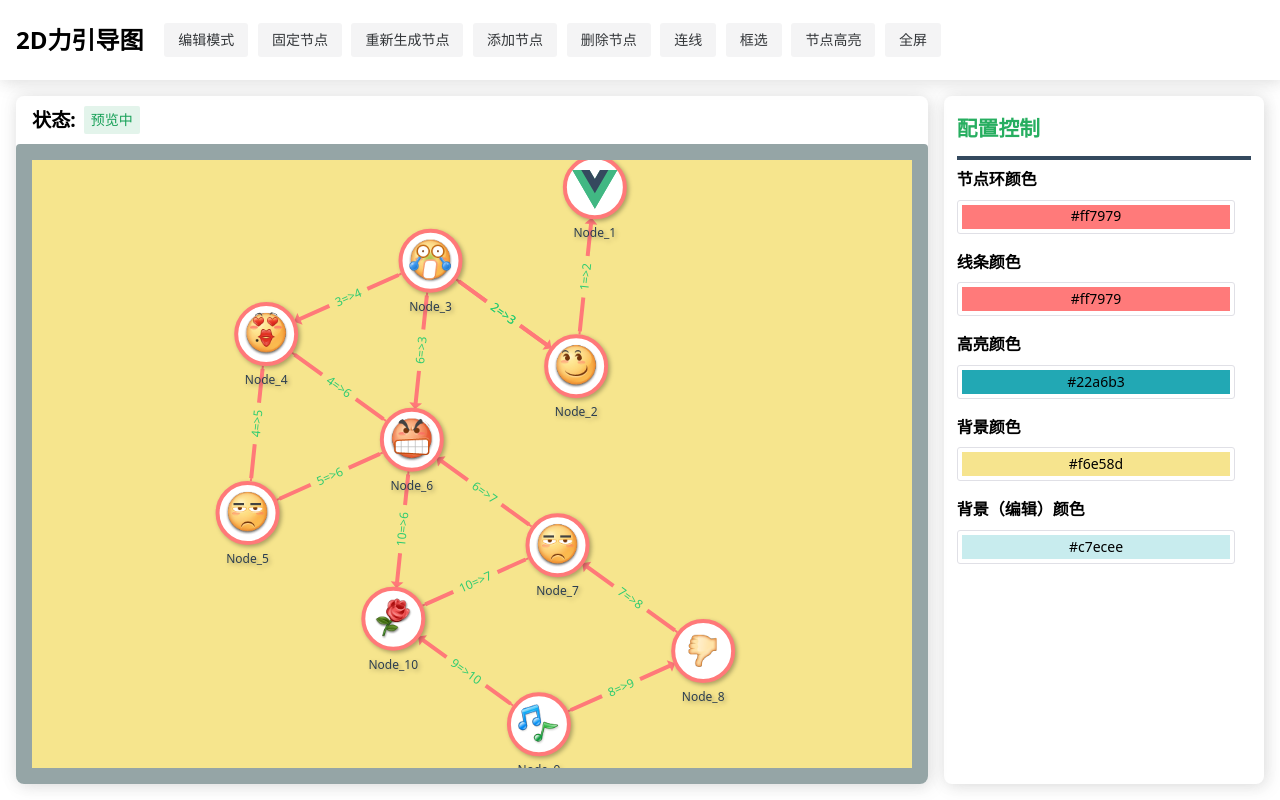
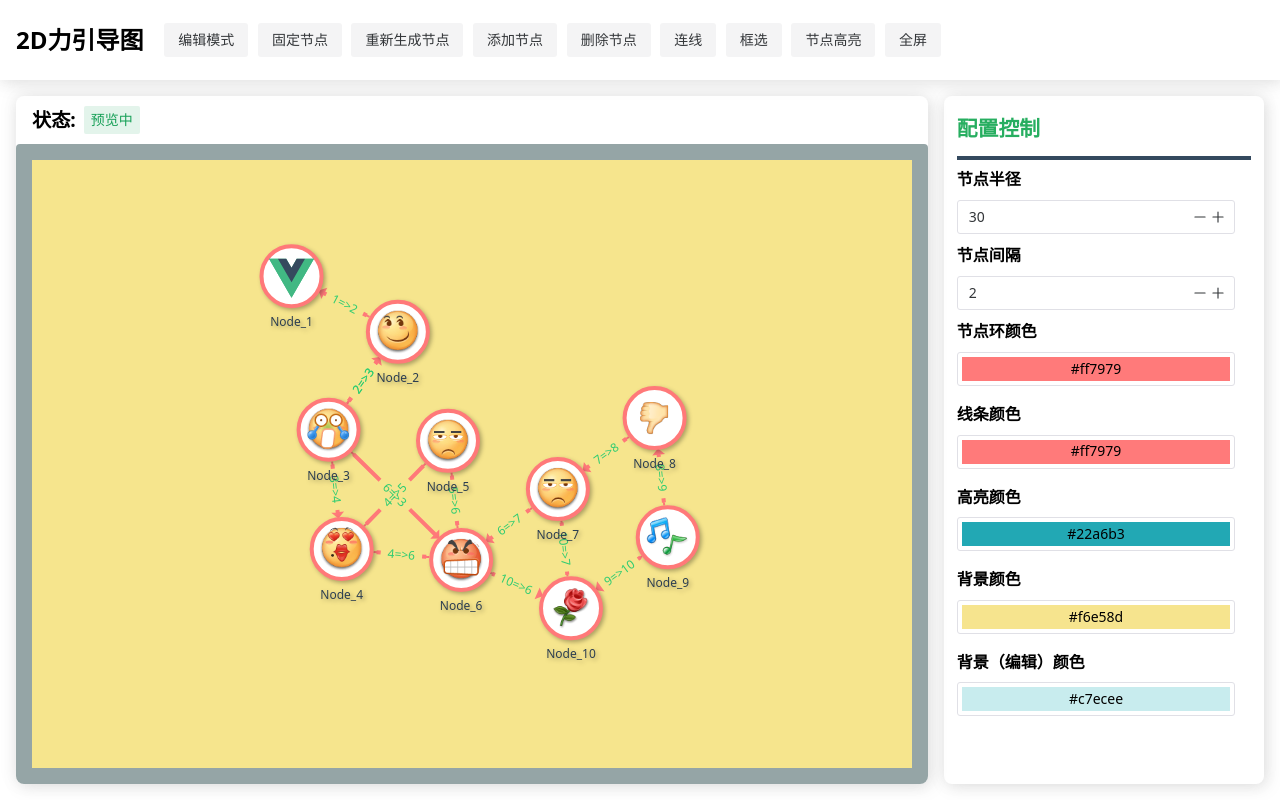
Before and after one commit to mskCloud/force-topology, a Vue app: page / in a window 1280 px wide. Built offline with nearby package versions, Linux system fonts and the light colour scheme.

Commit message:
update:optimize

```diff
--- a/src/views/Topology.vue
+++ b/src/views/Topology.vue
@@ -118,8 +118,8 @@ function handleEvent(item: Item) {
     }
     item.value = !item.value
     if (item.value) {
-      topology.value?.boxSelect((res: TopoNode[], links: TopoLink) => {
-        console.log(res)
+      topology.value?.boxSelect((nodes: TopoNode[], links: TopoLink) => {
+        console.log(nodes, links)
       })
     } else {
       topology.value?.boxSelectCancel()
--- a/src/views/components/DataPane.vue
+++ b/src/views/components/DataPane.vue
@@ -2,14 +2,14 @@
   <div class="data-pane">
     <div class="data-pane-header">配置控制</div>
     <div class="config-form">
-      <!-- <div class="config-item">
+      <div class="config-item">
         <div class="config-item-title">节点半径</div>
-        <NInputNumber v-model:value="config.nodeRadius"></NInputNumber>
+        <NInputNumber v-model:value="config.nodeRadius" :min="1" :step="10"></NInputNumber>
       </div>
       <div class="config-item">
         <div class="config-item-title">节点间隔</div>
-        <NInputNumber v-model:value="config.nodeGap"></NInputNumber>
-      </div> -->
+        <NInputNumber v-model:value="config.nodeGap" :min="1"></NInputNumber>
+      </div>
       <div class="config-item">
         <div class="config-item-title">节点环颜色</div>
         <NColorPicker v-model:value="config.nodeRingColor"></NColorPicker>
@@ -53,7 +53,7 @@ const emit = defineEmits(['onWatchConfig'])
 const config = ref<TopoConfig>({
   linkColor: '#ff7979',
   nodeRadius: 30,
-  nodeGap: 4,
+  nodeGap: 2,
   nodeRingColor: '#ff7979',
   highlightColor: '#22a6b3',
   containerBg: '#f6e58d',
--- a/src/views/mock.ts
+++ b/src/views/mock.ts
@@ -1,4 +1,4 @@
-import { TopoNode, TopoLinkRaw } from './topology'
+import { TopoNode, TopoLinkRaw, TopoLink } from './topology'
 import svg from '../assets/vue.svg'
 
 const iconMap = import.meta.glob<string>('../assets/tieba/*.png', {
@@ -82,15 +82,13 @@ export function newLinkById(
   source: string,
   target: string,
   type: string = '1-N'
-) {
+): TopoLinkRaw {
   return {
     id: `link_${links.length}`,
     index: links.length,
     name: `${source}=>${target}`,
     source: source,
-    sourceId: source,
     target: target,
-    targetId: target,
     linkType: type,
     tipInfo: {
       id: `link_${links.length}`,
--- a/src/views/topology.ts
+++ b/src/views/topology.ts
@@ -7,7 +7,10 @@ import {
   Simulation,
   SimulationLinkDatum,
   SimulationNodeDatum,
-  ForceLink
+  ForceLink,
+  ForceCollide,
+  ForceManyBody,
+  ForceCenter
 } from 'd3-force'
 import { select, selectAll, Selection } from 'd3-selection'
 import { zoom as zoomD3, zoomIdentity, D3ZoomEvent } from 'd3-zoom'
@@ -97,7 +100,7 @@ const CONFIG = {
   containerBgEdit: '#c7ecee',
   // 节点相关
   nodeRadius: 30,
-  nodeGap: 10,
+  nodeGap: 3,
   nodeRingColor: '#ff7979',
   isRound: true,
   // 线条相关
@@ -113,7 +116,8 @@ const CONFIG = {
   maxZoom: 0,
   highlightColor: '#22a6b3'
 }
-export type TopoConfig = Partial<typeof CONFIG>
+type TopoConfigInner = typeof CONFIG
+export type TopoConfig = Partial<TopoConfigInner>
 
 type LinkConfig = {
   lineLength: number
@@ -127,13 +131,17 @@ export default class Topology {
   private el: string
   private nodes: Array<TopoNode>
   private links: Array<TopoLink>
-  private config: TopoConfig
+  private config: TopoConfigInner
   private container: Selection<Element, any, any, any> | null
   private viewport: Selection<SVGSVGElement, any, any, any> | null
   private graph: Selection<SVGGElement, any, any, any> | null
   private graphNodes: Selection<SVGGElement, TopoNode, any, any> | null
   private graphLinks: Selection<SVGGElement, TopoLinkData, any, any> | null
   private simulation: Simulation<TopoNode, TopoLink> | null
+  private forceLink: ForceLink<TopoNode, TopoLink> | null
+  private forceCollide: ForceCollide<TopoNode> | null
+  private forceManyBody: ForceManyBody<TopoNode> | null
+  private forceCenter: ForceCenter<TopoNode> | null
   private nodeTotal: Selection<SVGGElement, TopoNode, any, any> | null
   private linkTotal: Selection<SVGGElement, TopoLink, any, any> | null
   private linkLineOut: Selection<SVGPathElement, any, any, any> | null
@@ -167,6 +175,10 @@ export default class Topology {
     this.graphLinks = null
     // 力导模型
     this.simulation = null
+    this.forceCollide = null
+    this.forceLink = null
+    this.forceManyBody = null
+    this.forceCenter = null
     // nodeTotal 整体
     this.nodeTotal = null
     // linkTotal 整体
@@ -229,24 +241,25 @@ export default class Topology {
       return
     }
     const { width, height } = this.getViewPortSize()
-    this.simulation = forceSimulation<TopoNode, TopoLink>()
-      .force(
-        'collide',
-        forceCollide()
-          .radius(this.radius * 3)
+    this.forceCollide = forceCollide()
+      .radius(this.config.nodeRadius * this.config.nodeGap)
       .strength(0.7)
       .iterations(1)
-      )
-      .force('charge', forceManyBody().distanceMin(10).distanceMax(100).strength(30))
-      .force('center', forceCenter(width / 2, height / 2))
-      .force(
-        'link',
-        forceLink<TopoNode, TopoLink>()
+
+    this.forceLink = forceLink<TopoNode, TopoLink>(this.links)
       .distance(100)
       .strength(0.7)
       .id((d: TopoNode) => d.id)
-      )
-      .on('tick', () => this.tick())
+
+    this.forceManyBody = forceManyBody().distanceMin(10).distanceMax(100).strength(30)
+    this.forceCenter = forceCenter(width / 2, height / 2)
+
+    this.simulation = forceSimulation<TopoNode, TopoLink>(this.nodes)
+      .force('collide', this.forceCollide)
+      .force('charge', this.forceManyBody)
+      .force('center', this.forceCenter)
+      .force('link', this.forceLink)
+      .on('tick', this.tick())
   }
 
   // 核心方法
@@ -304,29 +317,29 @@ export default class Topology {
   private appendNodeClass() {
     if (!this.nodeTotal) return
 
-    const imgWidth = this.radius * 1.5
-    const imgHeight = this.radius * 1.5
+    const imgWidth = this.config.nodeRadius * 1.5
+    const imgHeight = this.config.nodeRadius * 1.5
     this.nodeTotal
       .append('rect')
       .style('fill', 'var(--node-ring-color-active)')
       .style('stroke', 'var(--node-ring-color)')
       .style('opacity', '0')
-      .attr('width', this.radius * 2)
-      .attr('height', this.radius * 2)
-      .attr('x', `-${this.radius}px`)
-      .attr('y', `-${this.radius}px`)
+      .attr('width', this.config.nodeRadius * 2)
+      .attr('height', this.config.nodeRadius * 2)
+      .attr('x', `-${this.config.nodeRadius}px`)
+      .attr('y', `-${this.config.nodeRadius}px`)
     this.nodeTotal
       .append('circle')
       .style('fill', 'var(--node-bg-color)')
       .style('stroke', 'var(--node-ring-color)')
       .style('stroke-width', 'var(--node-ring-width)')
-      .attr('r', this.radius)
+      .attr('r', this.config.nodeRadius)
     this.nodeTotal
       .append('text')
       .style('fill', 'var(--text-color-primary)')
       .style('font-size', 'var(--text-size-md)')
       .style('text-anchor', 'middle')
-      .attr('y', `${this.radius + 20}px`)
+      .attr('y', `${this.config.nodeRadius + 20}px`)
       .text((d) => d.name)
     // 处理图片以及svg
     this.nodeTotal.each(function (d) {
@@ -504,32 +517,28 @@ export default class Topology {
     if (!this.graphNodes) {
       return
     }
-    this.nodeTotal = this.graphNodes
-      .selectAll<SVGGElement, TopoNode>('#topology .node')
-      .data(this.nodes, function (d: TopoNode) {
-        return d.id
-      })
+    this.nodeTotal = this.graphNodes.selectChildren<SVGGElement, TopoNode>().data(this.nodes)
     this.appendNodeToGraph()
-    this.nodeTotal = this.nodeTotal.merge(this.nodeTotal)
+    // this.nodeTotal = this.nodeTotal.merge(this.nodeTotal)
   }
 
   private updatedLink() {
     if (!this.graphLinks) return
     this.linkTotal = this.graphLinks
-      .selectAll<SVGGElement, TopoLinkData>('#topology .link')
-      .data(this.links, function (d: TopoLink) {
-        return d.id
+      .selectChildren<SVGGElement, TopoLinkData>()
+      .data(this.links, function () {
+        // todo 这里会错误显示
+        return 'id'
       })
     if (!this.linkTotal) {
       return
     }
     const { linkPath, linkText } = this.appendLinkToGraph()
-    this.linkTotal = this.linkTotal.merge(this.linkTotal)
 
-    this.linkLineIn = this.graphLinks.selectAll('#topology .link-path')
+    this.linkLineIn = this.graphLinks.selectChildren('.link-path')
     this.linkLineIn = linkPath && linkPath.merge(this.linkLineIn)
 
-    this.linkLineText = this.graphLinks.selectAll('#topology .link-text')
+    this.linkLineText = this.graphLinks.selectChildren('.link-text')
     this.linkLineText = linkText && linkText.merge(this.linkLineText)
   }
 
@@ -538,26 +547,23 @@ export default class Topology {
       return
     }
     this.simulation.nodes(this.nodes)
-
-    this.simulation
-      .force<ForceLink<TopoNode, TopoLink>>('link')
-      ?.links(this.links)
-      .id(function id(d) {
-        return d.id
-      })
+    this.forceLink?.links(this.links)
     this.updatedNode()
     this.updatedLink()
   }
 
   private tick() {
-    this.tickNode()
-    this.tickLink()
+    const _this = this
+    return function () {
+      _this.tickNode.call(_this)
+      _this.tickLink.call(_this)
+    }
   }
 
   private tickNode() {
     if (this.nodeTotal) {
       this.nodeTotal.attr('transform', function (d) {
-        return `translate(${d.x}, ${d.y})`
+        return `translate(${d.x || 0}, ${d.y || 0})`
       })
     }
   }
@@ -593,12 +599,12 @@ export default class Topology {
           )
           source = _this.rotatePoint(
             { x: d.source.x, y: d.source.y },
-            { x: d.source.x, y: d.source.y! + _this.radius + 2 },
+            { x: d.source.x, y: d.source.y! + _this.config.nodeRadius + 2 },
             90 - linkData.angle
           )
           target = _this.rotatePoint(
             { x: d.target.x!, y: d.target.y! },
-            { x: d.target.x, y: d.target.y! + _this.radius + 2 },
+            { x: d.target.x, y: d.target.y! + _this.config.nodeRadius + 2 },
             -90 - linkData.angle
           )
           linkData.lineLength = _this.getLink_length(source, target, linkData)
@@ -800,6 +806,9 @@ export default class Topology {
             .attr('class', 'link temp-link-v50')
             .append('path')
             .attr('class', 'link-path')
+            .style('fill', 'var(--link-line-color)')
+            .style('stroke', 'var(--link-line-color)')
+            .style('stroke-width', 'var(--link-width)')
         }
 
         startLink_x = event.subject.x
@@ -833,13 +842,12 @@ export default class Topology {
       }
       // 添加连线
       if (_this.isAddLink) {
-        let end = _this.simulation?.find(event.x, event.y, _this.radius)
+        let end = _this.simulation?.find(event.x, event.y, _this.config.nodeRadius)
         if (end) {
           linkTemp?.attr('d', `M ${startLink_x} ${startLink_y} L ${end.x} ${end.y}`)
           _this.callBack('_addLink', {
             source: event.subject,
-            target: end,
-            success: true
+            target: end
           })
         } else {
           linkTemp?.remove()
@@ -1018,28 +1026,32 @@ export default class Topology {
       selectedNodes = _this.findNodesByBox(findStart, findEnd)
 
       // 设置选中节点样式
-      _this.nodeTotal?.each(function () {
-        select<SVGGElement, TopoNode>(this).attr('class', function (d: TopoNode) {
+      _this.nodeTotal?.each(function (d) {
+        const node = select(this)
+        const circle = node.select('circle')
         if (selectedNodes.some((v) => v.id === d.id)) {
-            return 'node'
+          node.style('opacity', '1')
+          circle
+            .style('fill', 'var(--node-bg-color-active)')
+            .style('stroke', 'var(--node-ring-color-active)')
         } else {
-            return 'node no-active'
+          node.style('opacity', '0.3')
+          circle.style('fill', 'var(--node-bg-color)').style('stroke', 'var(--node-ring-color)')
         }
-        })
       })
 
       // 设置选中连线样式
-      _this.linkTotal?.each(function () {
-        select<SVGGElement, TopoLinkData>(this).attr('class', function (d: TopoLinkData) {
+      _this.linkTotal?.each(function (d) {
+        const sourceId = typeof d.source === 'string' ? d.source : d.source.id
+        const targetId = typeof d.target === 'string' ? d.target : d.target.id
         if (
-            selectedNodes.some((v) => v.id === d.source.id) &&
-            selectedNodes.some((v) => v.id === d.target.id)
+          selectedNodes.some((v) => v.id === sourceId) &&
+          selectedNodes.some((v) => v.id === targetId)
         ) {
-            return 'link active'
+          select(this).style('stroke', 'var(--link-line-color-active)').style('opacity', '1')
         } else {
-            return 'link no-active'
+          select(this).style('stroke', 'var(--link-line-color)').style('opacity', '0.3')
         }
-        })
       })
     }
 
@@ -1056,8 +1068,7 @@ export default class Topology {
           select(this).attr('pointer-events', 'none')
         }
       })
-
-      _this.callBack('_boxSelect', _this.selectedNodes)
+      _this.callBack('_boxSelect', _this.selectedNodes, _this.selectedLinks)
     }
     return dragD3<SVGSVGElement, any>().on('start', dragStart).on('drag', drag).on('end', dragEnd)
   }
@@ -1102,7 +1113,7 @@ export default class Topology {
         select(this)
           .attr('class', 'node active')
           .select('circle')
-          .attr('r', _this.radius * 1.1)
+          .attr('r', _this.config.nodeRadius * 1.1)
       }
     })
   }
@@ -1125,7 +1136,7 @@ export default class Topology {
     this.linkLineOut = null
     this.linkLineIn = null
     this.linkLineText = null
-    this.radius = 20
+    this.config.nodeRadius = 20
     this.selectedNodes = []
     this.isStartTopology = true
     this.isAddLink = false
@@ -1147,7 +1158,7 @@ export default class Topology {
   public findNodeByPoint(x: number, y: number) {
     let mX = this.pointMapSpot(x, y).x
     let mY = this.pointMapSpot(x, y).y
-    return this.simulation?.find(mX, mY, this.radius)
+    return this.simulation?.find(mX, mY, this.config.nodeRadius)
   }
 
   // 根据起始坐标来寻找节点
@@ -1159,12 +1170,12 @@ export default class Topology {
     return this.nodes.filter((v) => {
       if (v.x && v.y) {
         return (
-          v.x >= startMap.x - this.radius &&
-          v.y >= startMap.y - this.radius &&
-          Math.abs(v.x - (startMap.x - this.radius)) <=
-            Math.abs(endMap.x + this.radius * 2 - startMap.x) &&
-          Math.abs(v.y - (startMap.y - this.radius)) <=
-            Math.abs(endMap.y + this.radius * 2 - startMap.y)
+          v.x >= startMap.x - this.config.nodeRadius &&
+          v.y >= startMap.y - this.config.nodeRadius &&
+          Math.abs(v.x - (startMap.x - this.config.nodeRadius)) <=
+            Math.abs(endMap.x + this.config.nodeRadius * 2 - startMap.x) &&
+          Math.abs(v.y - (startMap.y - this.config.nodeRadius)) <=
+            Math.abs(endMap.y + this.config.nodeRadius * 2 - startMap.y)
         )
       }
     })
@@ -1182,12 +1193,12 @@ export default class Topology {
       })
       return this.links.reduce<TopoLink[]>((res, cur) => {
         if (typeof cur.source === 'object' && typeof cur.target === 'object') {
-          if (nodesCopy.includes(cur.source.id) || nodesCopy.includes(cur.target.id)) {
+          if (nodesCopy.includes(cur.source.id) && nodesCopy.includes(cur.target.id)) {
             res.push(cur)
           }
         }
         if (typeof cur.source === 'string' && typeof cur.target === 'string') {
-          if (nodesCopy.includes(cur.source) || nodesCopy.includes(cur.target)) {
+          if (nodesCopy.includes(cur.source) && nodesCopy.includes(cur.target)) {
             res.push(cur)
           }
         }
@@ -1197,12 +1208,12 @@ export default class Topology {
       const nodeCopy = typeof nodes === 'object' ? nodes.id : nodes
       return this.links.reduce<TopoLink[]>((res, cur) => {
         if (typeof cur.source === 'object' && typeof cur.target === 'object') {
-          if (nodeCopy === cur.source.id || nodeCopy === cur.target.id) {
+          if (nodeCopy === cur.source.id && nodeCopy === cur.target.id) {
             res.push(cur)
           }
         }
         if (typeof cur.source === 'string' && typeof cur.target === 'string') {
-          if (nodeCopy === cur.source || nodeCopy === cur.target) {
+          if (nodeCopy === cur.source && nodeCopy === cur.target) {
             res.push(cur)
           }
         }
@@ -1250,10 +1261,10 @@ export default class Topology {
   }
 
   // 回调函数
-  public callBack<T>(name: string | symbol, ...arg: Array<T>) {
+  public callBack<T>(name: string | symbol, ...args: any) {
     if (this.cbList.has(name)) {
       if (this.cbList.get(name)) {
-        this.cbList.get(name)?.apply(this, ...arg)
+        this.cbList.get(name)?.call(this, ...args)
       } else {
         console.error(`${name.toString()}: 没有对应的回调函数`)
       }
@@ -1468,7 +1479,7 @@ export default class Topology {
 
   public loadConfig(c?: TopoConfig) {
     c && Object.assign(this.config, c)
-    this.radius = this.config.nodeRadius!
+    this.forceCollide && this.forceCollide.radius(this.config.nodeRadius * this.config.nodeGap)
     cssVar['--node-ring-color'] = this.config.nodeRingColor
     cssVar['--bg-color'] = this.config.containerBg
     cssVar['--bg-color-stop'] = this.config.containerBgEdit
@@ -1480,5 +1491,6 @@ export default class Topology {
     cssVar['--link-width'] = this.config.linkWidth + 'px'
     cssVar['--text-size-md'] = this.config.fontSize + 'px'
     this.container && injectCssVar(this.container)
+    this.simulation?.restart()
   }
 }
```
Lines whose indentation alone changed are shown as unchanged.
